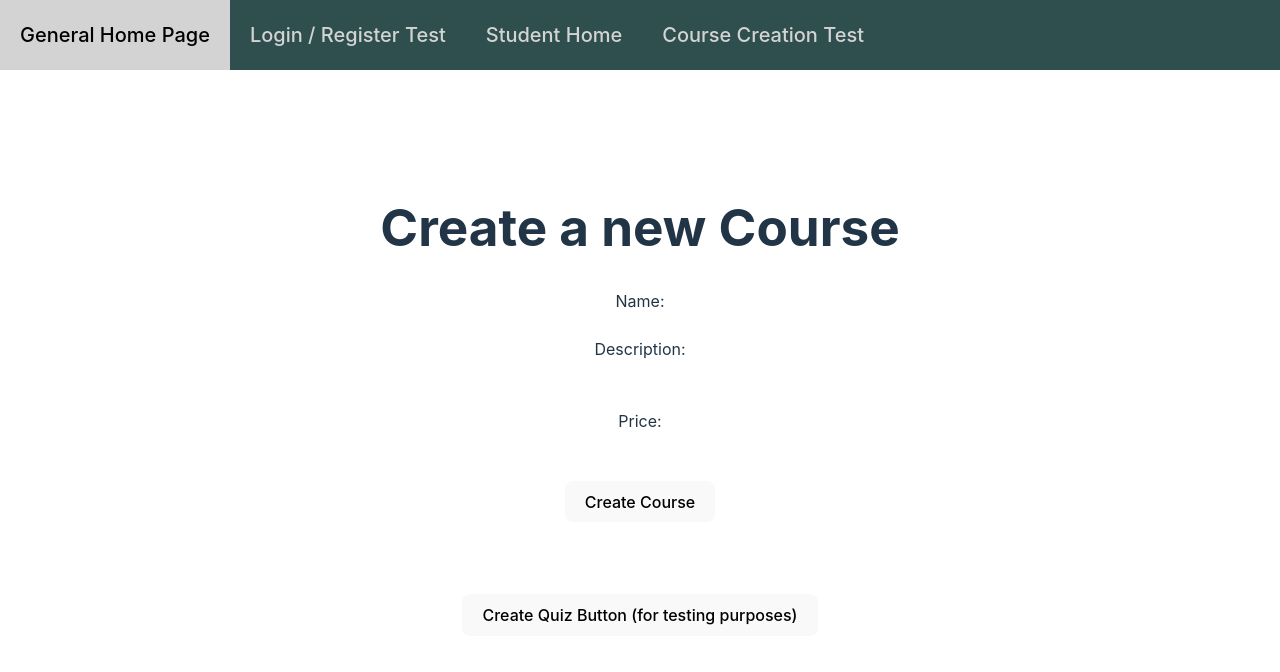
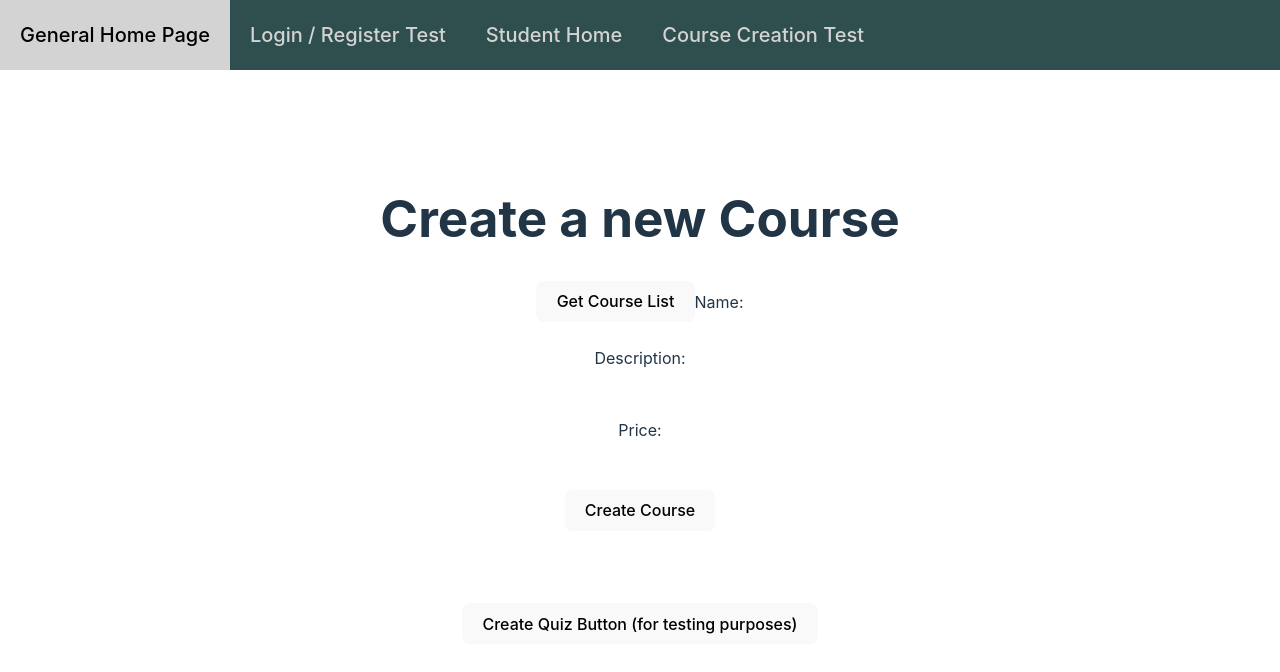
Before and after one commit to 241209-JavaReactAWS/Trivia-Trainer, a React (Vite) app in the folder trivia-front-end/: page /courseCreate in a window 1280 px wide. Shown: the top 672 px of the page. Built offline with nearby package versions, Linux system fonts and the light colour scheme.

Commit message:
Button to get all courses for testing

```diff
--- a/trivia-front-end/src/components/courseCreate/CourseCreate.tsx
+++ b/trivia-front-end/src/components/courseCreate/CourseCreate.tsx
@@ -1,9 +1,11 @@
 import { ChangeEvent, SyntheticEvent, useState } from "react";
 import { Navigate, useNavigate } from "react-router-dom";
 import { Course } from "../interfaces/Course";
+import axios from "axios";
 
 function CourseCreate() {
   const [allCourses, setAllCourses] = useState<Course[]>([])
+
   // const [courseName, setCourseName] = useState<string>("");
   // const [courseDesc, setCourseDesc] = useState<string>("");
   // const [courseFee, setCourseFee] = useState<number>(0);
@@ -15,6 +17,16 @@ function CourseCreate() {
   let addNewCourseToList = (newCourse: Course) => {
     setAllCourses((prevCourses) => [...prevCourses, newCourse]);
   };
+
+  /** Tester Function: Sending a get request to the database getting all courses. */
+  let getCourses = () => {
+    axios.get("http://localhost:8080/courses"
+    ).then((res) => {
+        console.log("Here are the current courses in the database: ", res.data);
+    }).catch((err) => {
+        console.log(err);
+    })
+  }
 
   let createCourse = () => {
 
@@ -50,6 +62,7 @@ function CourseCreate() {
   return (
     <div>
       <h1>Create a new Course</h1>
+      <button id="getcourses" onClick={getCourses}>Get Course List</button>
       <label>
         {/*Whenever thte text inside the username or password fields change, it will update the state variable*/}
         Name:{" "}
```
